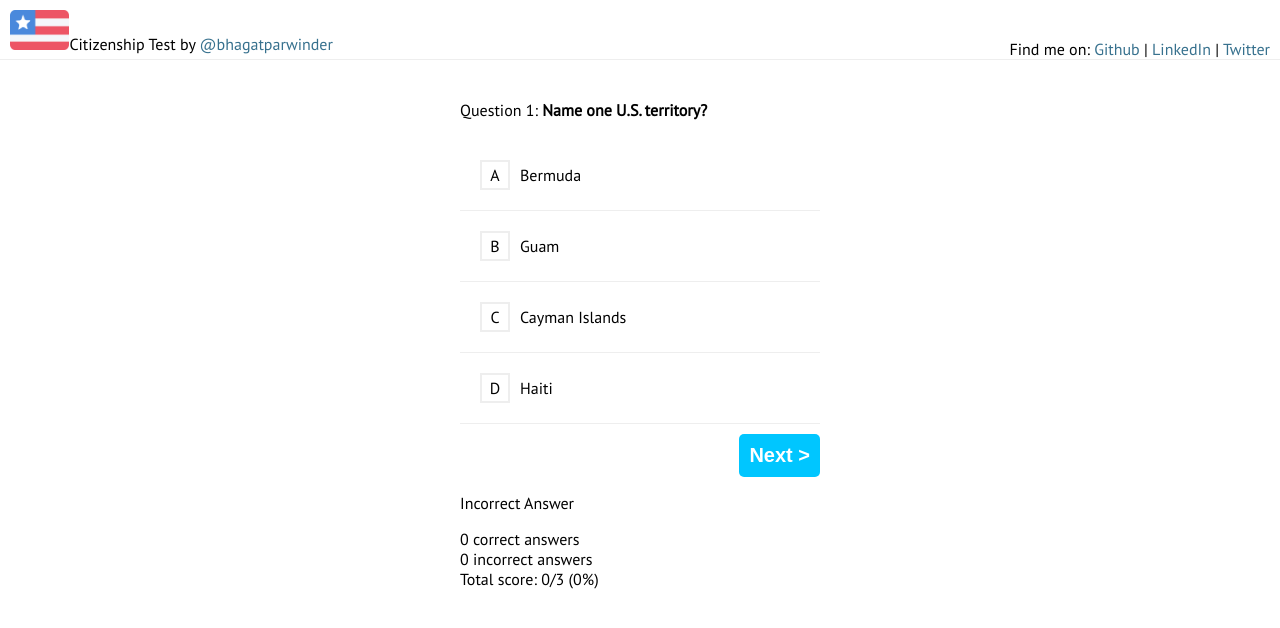
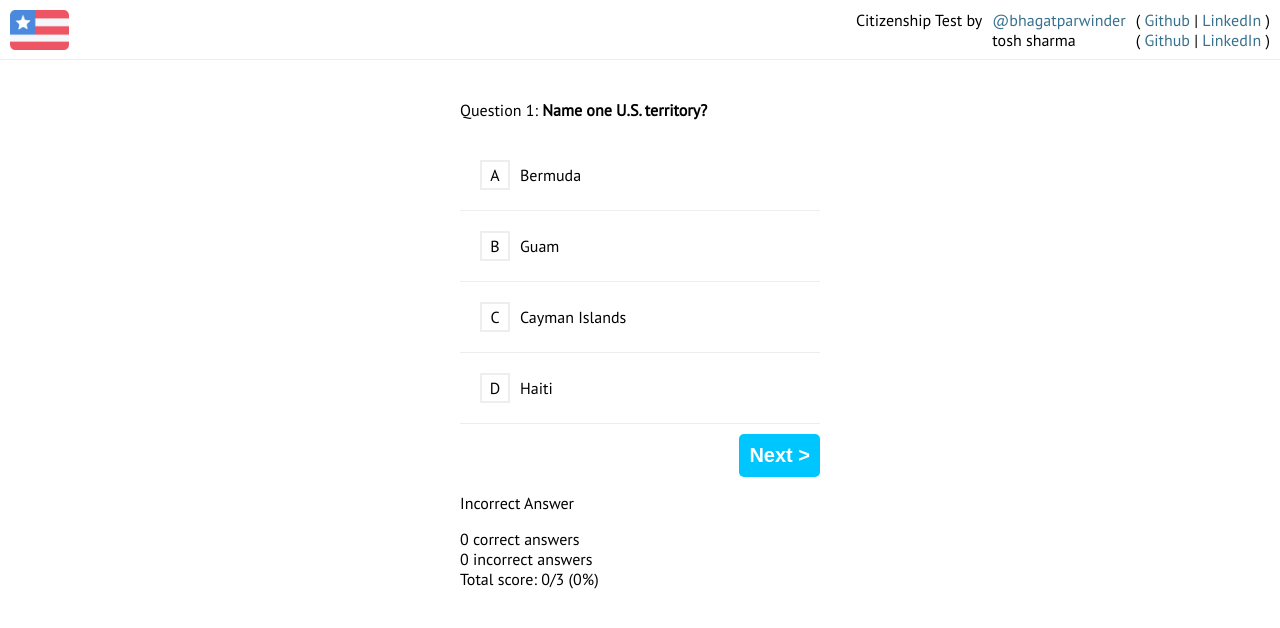
Before and after one commit to bhagatparwinder/citizenship-test, an Angular app: page / in a window 1280 px wide. Shown: the top 628 px of the page. Built offline with nearby package versions, Linux system fonts and the light colour scheme.

Commit message:
update build/deploy process, update headers

```diff
--- a/package.json
+++ b/package.json
@@ -3,9 +3,12 @@
   "version": "0.0.0",
   "license": "MIT",
   "scripts": {
+    "predeploy": "npm run build:github",
+    "deploy": "gh-pages -d dist",
     "ng": "ng",
     "start": "ng serve",
     "build": "ng build",
+    "build:github": "ng build --prod --base-href /citizenship-test/",
     "test": "ng test",
     "lint": "ng lint",
     "e2e": "ng e2e"
@@ -33,6 +36,7 @@
     "@types/jasminewd2": "~2.0.2",
     "@types/node": "~6.0.60",
     "codelyzer": "~3.0.1",
+    "gh-pages": "1.1.0",
     "jasmine-core": "~2.6.2",
     "jasmine-spec-reporter": "~4.1.0",
     "karma": "~1.7.0",
--- a/src/app/app-header/app-header.component.css
+++ b/src/app/app-header/app-header.component.css
@@ -4,6 +4,8 @@ header {
     overflow: hidden;
     padding: 10px;
     border-bottom: 1px solid #eee;
+    display:flex;
+    justify-content: space-between;
 }
 
 header img {
@@ -16,13 +18,28 @@ a {
 }
 
 header .quick-links {
-    position: absolute;
+    /* position: absolute; */
     bottom: 0;
     right: 10px;
 }
 
+.header-text{
+    margin-right: 10px;
+}
+
+.contributor,
+.credits{
+    display: flex;
+}
+
+.contributor{
+    justify-content: space-between;
+}
+.contributor>a{
+    padding-right:10px;
+}
 @media only screen and (max-device-width: 480px) {
-    header .quick-links {
+    header .header-text {
         display: none;
     }
 }
--- a/src/app/app-header/app-header.component.html
+++ b/src/app/app-header/app-header.component.html
@@ -1,12 +1,27 @@
 <header>
-    <img src="../../assets/favicon/favicon.png">
-    <span class="header-text">Citizenship Test by
-      <a href="https://www.twitter.com/bhagatparwinder" target="_blank">@bhagatparwinder</a>
-    </span>
-    <span class="quick-links">
-      Find me on:
-      <a href="https://github.com/bhagatparwinder" target="_blank">Github</a> |
-      <a href="https://www.linkedin.com/in/bhagatparwinder" target="_blank">LinkedIn</a> |
-      <a href="https://www.twitter.com/bhagatparwinder" target="_blank">Twitter</a>
-    </span>
+    <img src="assets/favicon/favicon.png">
+    <div class="credits">
+      <span class="header-text">Citizenship Test by</span>
+      <span>
+        <div class="contributor">
+          <a href="https://www.twitter.com/bhagatparwinder" target="_blank">@bhagatparwinder</a>
+          <span class="quick-links">
+            (
+            <a href="https://github.com/bhagatparwinder" target="_blank">Github</a> |
+            <a href="https://www.linkedin.com/in/bhagatparwinder" target="_blank">LinkedIn</a>
+            )
+          </span>
+        </div>
+        <div class="contributor">
+          <span>tosh sharma</span>
+          <span class="quick-links">
+            (
+            <a href="https://github.com/adevkota" target="_blank">Github</a> |
+            <a href="https://www.linkedin.com/in/tosh-sharma" target="_blank">LinkedIn</a>
+            )
+          </span>
+        </div>
+
+      </span>
+    </div>
 </header>
```
Also changed, not shown: src/assets/data.json (+39 -12 lines), 1 other file (tests, documents, lock files or other folders).
